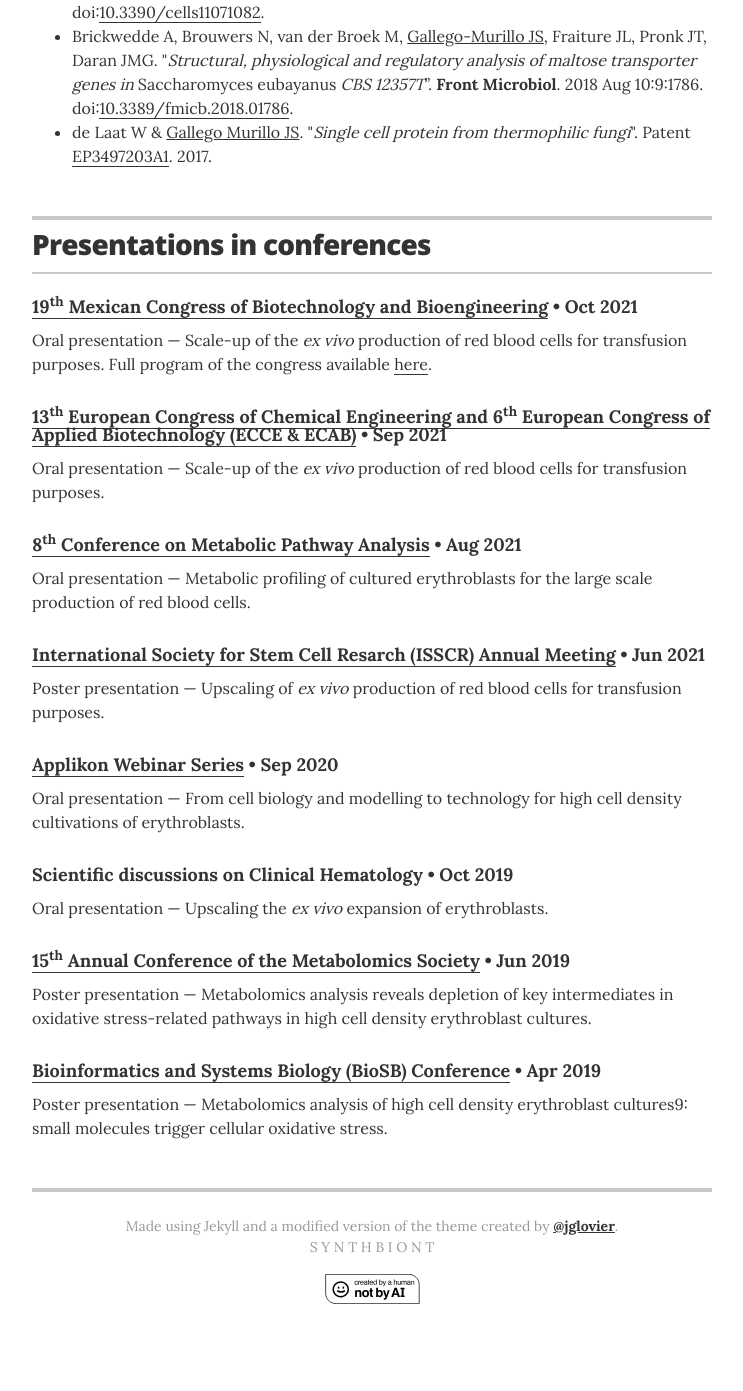
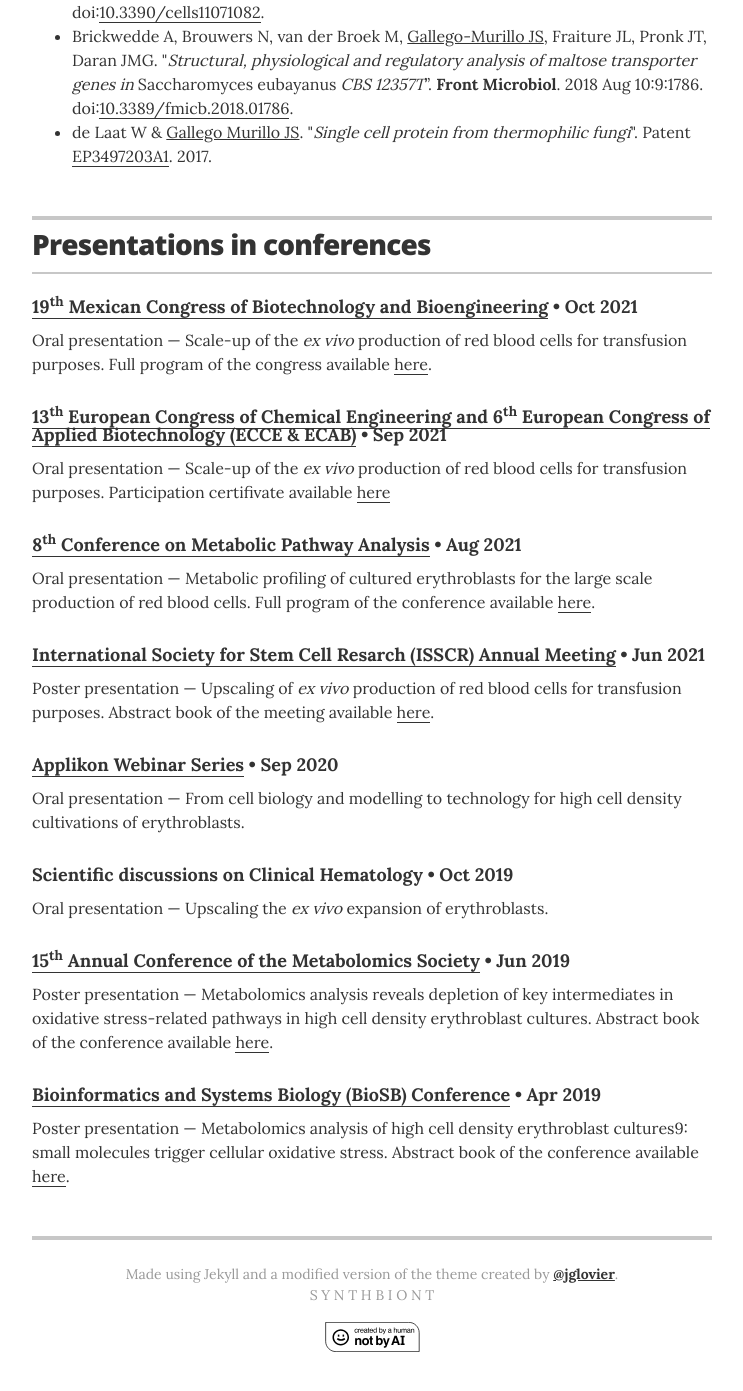
Before and after one commit to synthbiont/joangallego, a Jekyll site: the page built from index.html, in a window 1280 px wide and 1400 px high, scrolled down 6659 px. Shown: the top 1391 px of the window, without its empty margins (268-1011 px from the left). Built offline with Jekyll 4.4.1, drawn with Linux system fonts in a browser that asks for light colours; before the commit the page ends 8011 px from its top, so only the background shows below that.

Commit message:
Update conferences.yml

```diff
--- a/_data/conferences.yml
+++ b/_data/conferences.yml
@@ -6,7 +6,7 @@
   # organizer: Mexican Society of Biotechnology and Bioengineering, MX
   year: Oct 2021
   type: Oral presentation
-  summary: Scale-up of the <i>ex vivo</i> production of red blood cells for transfusion purposes. Full program of the congress available <a href="_assets/documents/SMBB2021-programa.pdf">here</a>.
+  summary: Scale-up of the <i>ex vivo</i> production of red blood cells for transfusion purposes. Full program of the congress available <a href="pdfs/SMBB2021-programa.pdf">here</a>.
 
 
 - event: 13<sup>th</sup> European Congress of Chemical Engineering and 6<sup>th</sup> European Congress of Applied Biotechnology (ECCE & ECAB)
@@ -14,23 +14,23 @@
   # organizer:
   year: Sep 2021
   type: Oral presentation
-  summary: Scale-up of the <i>ex vivo</i> production of red blood cells for transfusion purposes.
+  summary: Scale-up of the <i>ex vivo</i> production of red blood cells for transfusion purposes. Participation certifivate available <a href="pdfs/ecce-eccab2021-participation.pdf">here</a>
 
 
 - event: 8<sup>th</sup> Conference on Metabolic Pathway Analysis
-  url: https://mpa2021.utk.edu/
+  url: https://web.archive.org/web/20220126102754/https://mpa2021.utk.edu/schedule/
   # organizer: University of Tenneessee, Knoxville, US
   year: Aug 2021
   type: Oral presentation
-  summary: Metabolic profiling of cultured erythroblasts for the large scale production of red blood cells.
+  summary: Metabolic profiling of cultured erythroblasts for the large scale production of red blood cells. Full program of the conference available <a href="pdfs/MPA2021-program.pdf">here</a>.
 
 
 - event: International Society for Stem Cell Resarch (ISSCR) Annual Meeting
-  url: https://www.isscr.org/meetings-events/annual-meetings/isscr-annual-meeting-2021
+  url: https://web.archive.org/web/20210623101029/https://www.isscr.org/meetings-events/annual-meetings/isscr-annual-meeting-2021
   # organizer: ISSCR
   year: Jun 2021
   type: Poster presentation
-  summary: Upscaling of <i>ex vivo</i> production of red blood cells for transfusion purposes.
+  summary: Upscaling of <i>ex vivo</i> production of red blood cells for transfusion purposes. Abstract book of the meeting available <a href="pdfs/ISSCR2021-Posterguide.pdf">here</a>.
 
 
 - event: Applikon Webinar Series
@@ -50,16 +50,16 @@
 
 
 - event: 15<sup>th</sup> Annual Conference of the Metabolomics Society
-  url: http://metabolomics2019.org/
+  url: https://web.archive.org/web/20200202180436/https://metabolomics2019.org/
   # organizer: Amsterdam Medical Center (AMC), NL
   year: Jun 2019
   type: Poster presentation
-  summary: Metabolomics analysis reveals depletion of key intermediates in oxidative stress-related pathways in high cell density erythroblast cultures.
+  summary: Metabolomics analysis reveals depletion of key intermediates in oxidative stress-related pathways in high cell density erythroblast cultures. Abstract book of the conference available <a href="pdfs/Metabolomics2019-abstracts.pdf">here</a>.
 
 
 - event: Bioinformatics and Systems Biology (BioSB) Conference
-  url: https://www.aanmelder.nl/biosb2019
+  url: https://web.archive.org/web/20211024120849/https://www.aanmelder.nl/biosb2019
   # organizer: BioSB, NL
   year: Apr 2019
   type: Poster presentation
-  summary: Metabolomics analysis of high cell density erythroblast cultures9&colon; small molecules trigger cellular oxidative stress.
+  summary: Metabolomics analysis of high cell density erythroblast cultures9&colon; small molecules trigger cellular oxidative stress. Abstract book of the conference available <a href="pdfs/BioSB2019-posterlist.pdf">here</a>.
```
